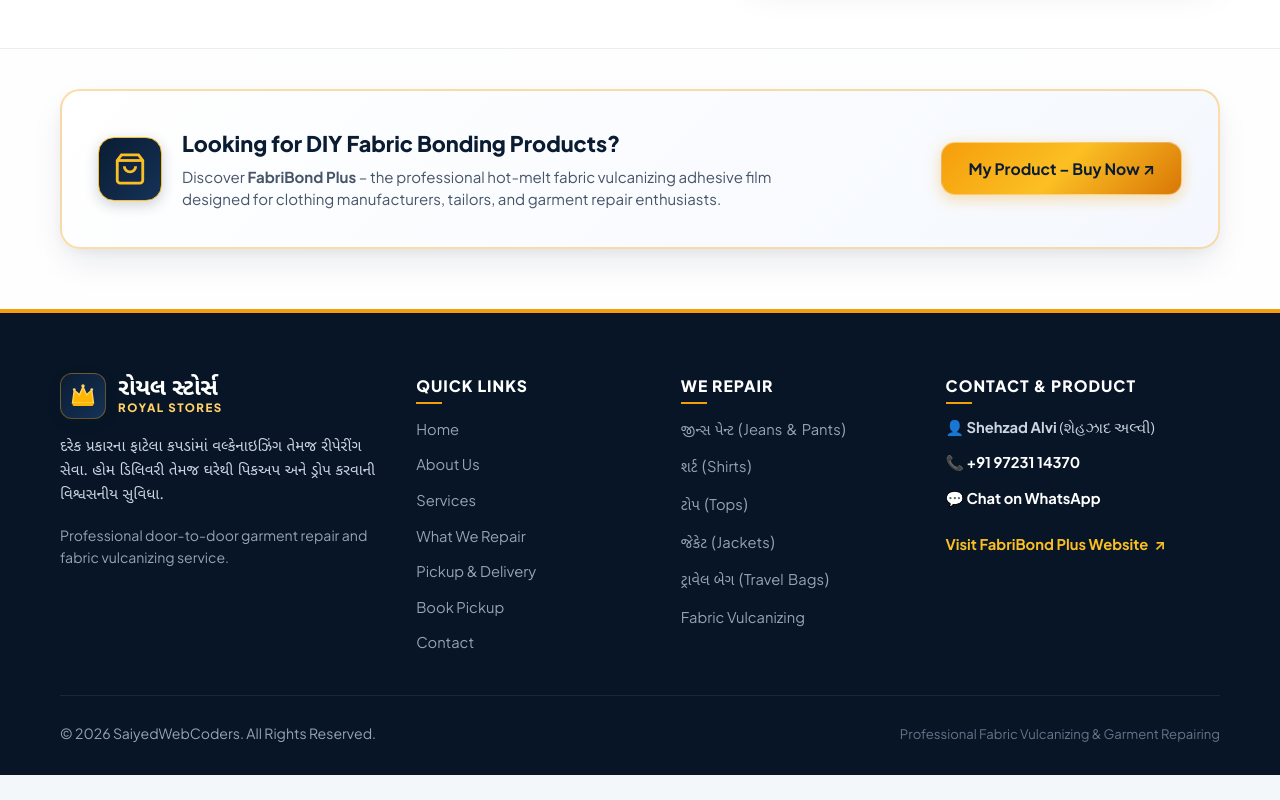
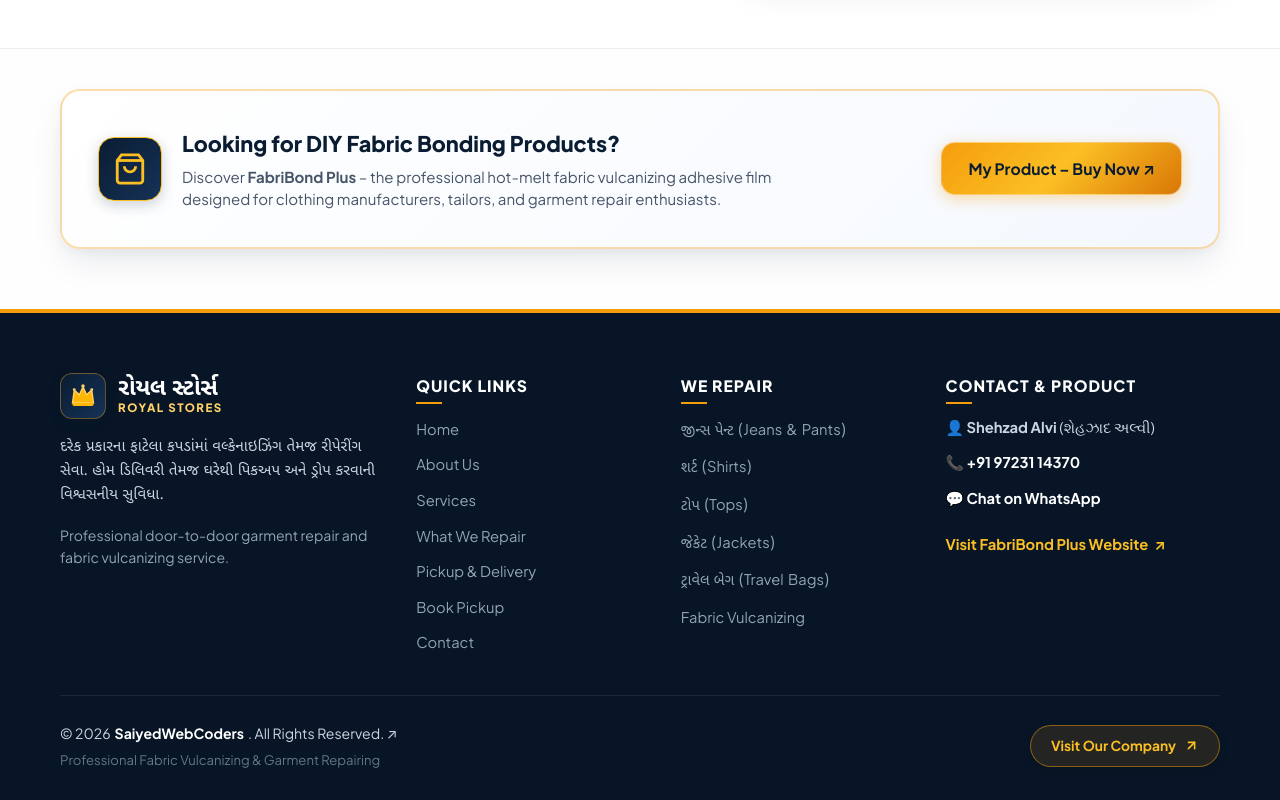
Before and after one commit to MahinSaiyed/royal-stores-visiting-card-website, a plain HTML site: page index.html in a window 1280 px wide. Shown: the part 5479-6279 px from the top of the page. Before the commit the page ends 6254 px from the top, so only its background shows below. Drawn offline with Linux system fonts and the light colour scheme.

Commit message:
Add clickable company copyright link and Visit Our Company button to footer

```diff
--- a/index.html
+++ b/index.html
@@ -1684,6 +1684,63 @@
 
     .footer-bottom-copy {
       color: #94a3b8;
+    }
+
+    .company-footer-link {
+      color: #cbd5e1;
+      text-decoration: none;
+      transition: all 0.2s ease;
+      display: inline-flex;
+      align-items: center;
+      gap: 4px;
+    }
+
+    .company-footer-link:hover {
+      color: var(--gold-light);
+      text-decoration: underline;
+    }
+
+    .company-footer-link strong {
+      color: #ffffff;
+      transition: color 0.2s ease;
+    }
+
+    .company-footer-link:hover strong {
+      color: var(--gold-light);
+    }
+
+    .btn-company-visit {
+      display: inline-flex;
+      align-items: center;
+      justify-content: center;
+      gap: 8px;
+      padding: 9px 20px;
+      background: rgba(245, 158, 11, 0.12);
+      border: 1.5px solid rgba(245, 158, 11, 0.5);
+      color: var(--gold-light);
+      border-radius: var(--radius-full);
+      font-size: 0.86rem;
+      font-weight: 700;
+      text-decoration: none;
+      transition: all 0.25s cubic-bezier(0.16, 1, 0.3, 1);
+      box-shadow: 0 2px 10px rgba(0, 0, 0, 0.15);
+      white-space: nowrap;
+    }
+
+    .btn-company-visit:hover {
+      background: var(--gold-gradient);
+      color: #0a1c32;
+      border-color: transparent;
+      box-shadow: 0 4px 16px rgba(245, 158, 11, 0.35);
+      transform: translateY(-2px);
+    }
+
+    .btn-company-visit svg {
+      transition: transform 0.2s ease;
+    }
+
+    .btn-company-visit:hover svg {
+      transform: translateX(2px) translateY(-2px);
     }
 
     /* ==========================================================================
@@ -2906,14 +2963,28 @@
 
       </div>
 
-      <!-- Footer Bottom Copyright -->
+      <!-- Footer Bottom Copyright & Visit Company Button -->
       <div class="footer-bottom">
-        <p class="footer-bottom-copy">
-          © 2026 SaiyedWebCoders. All Rights Reserved.
-        </p>
-        <p style="font-size: 0.82rem; color: #64748b;">
-          Professional Fabric Vulcanizing & Garment Repairing
-        </p>
+        <div class="footer-bottom-info">
+          <p class="footer-bottom-copy">
+            <a href="https://saiyedwebcoders.netlify.app/" target="_blank" rel="noopener noreferrer" class="company-footer-link" title="Visit SaiyedWebCoders Official Website">
+              © 2026 <strong>SaiyedWebCoders</strong>. All Rights Reserved. ↗
+            </a>
+          </p>
+          <p style="font-size: 0.82rem; color: #64748b; margin-top: 4px;">
+            Professional Fabric Vulcanizing & Garment Repairing
+          </p>
+        </div>
+
+        <div class="footer-bottom-actions">
+          <a href="https://saiyedwebcoders.netlify.app/" target="_blank" rel="noopener noreferrer" class="btn-company-visit" title="Visit SaiyedWebCoders Website">
+            <span>Visit Our Company</span>
+            <svg width="15" height="15" viewBox="0 0 24 24" fill="none" stroke="currentColor" stroke-width="2.5" stroke-linecap="round" stroke-linejoin="round">
+              <line x1="7" y1="17" x2="17" y2="7"></line>
+              <polyline points="7 7 17 7 17 17"></polyline>
+            </svg>
+          </a>
+        </div>
       </div>
     </div>
   </footer>
```
